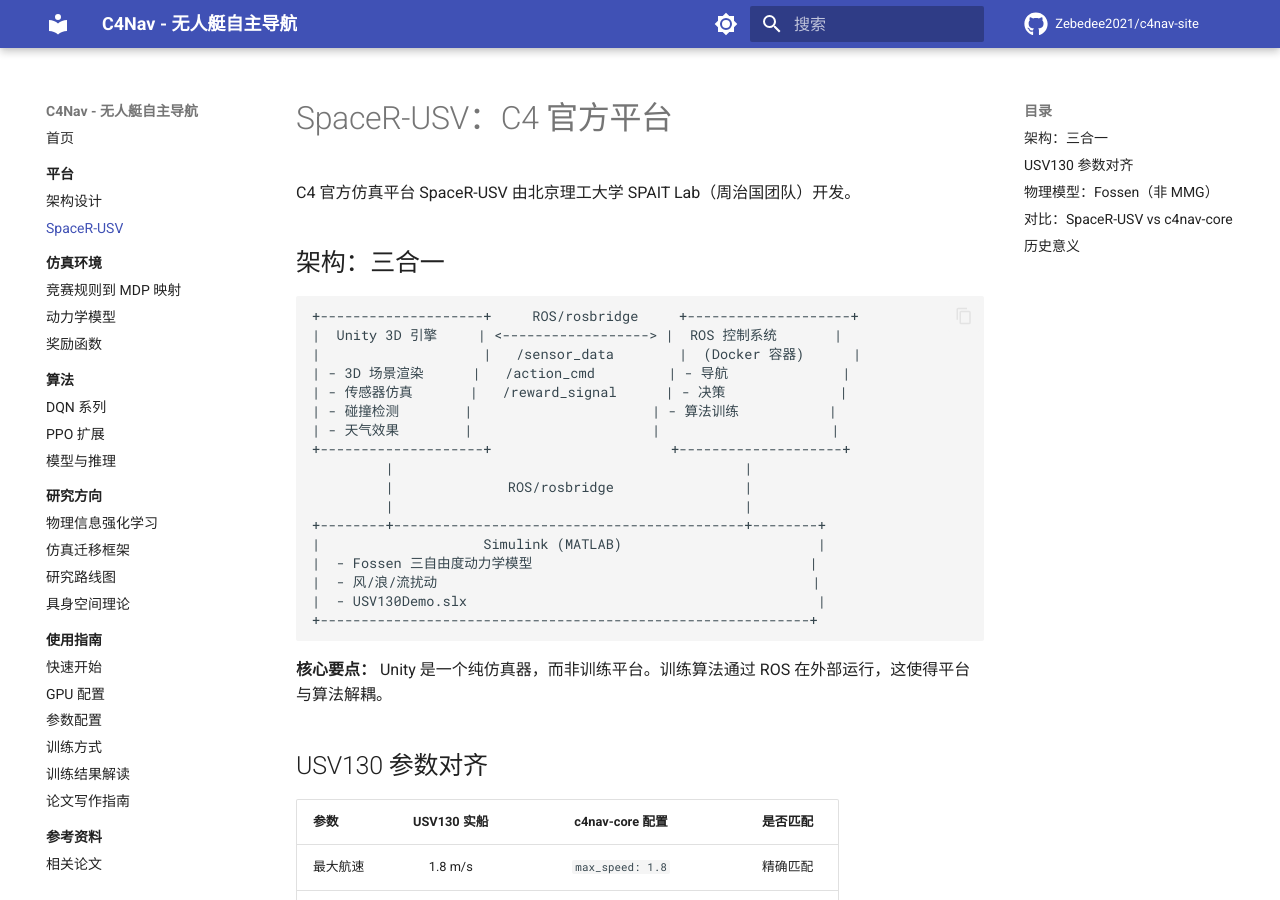
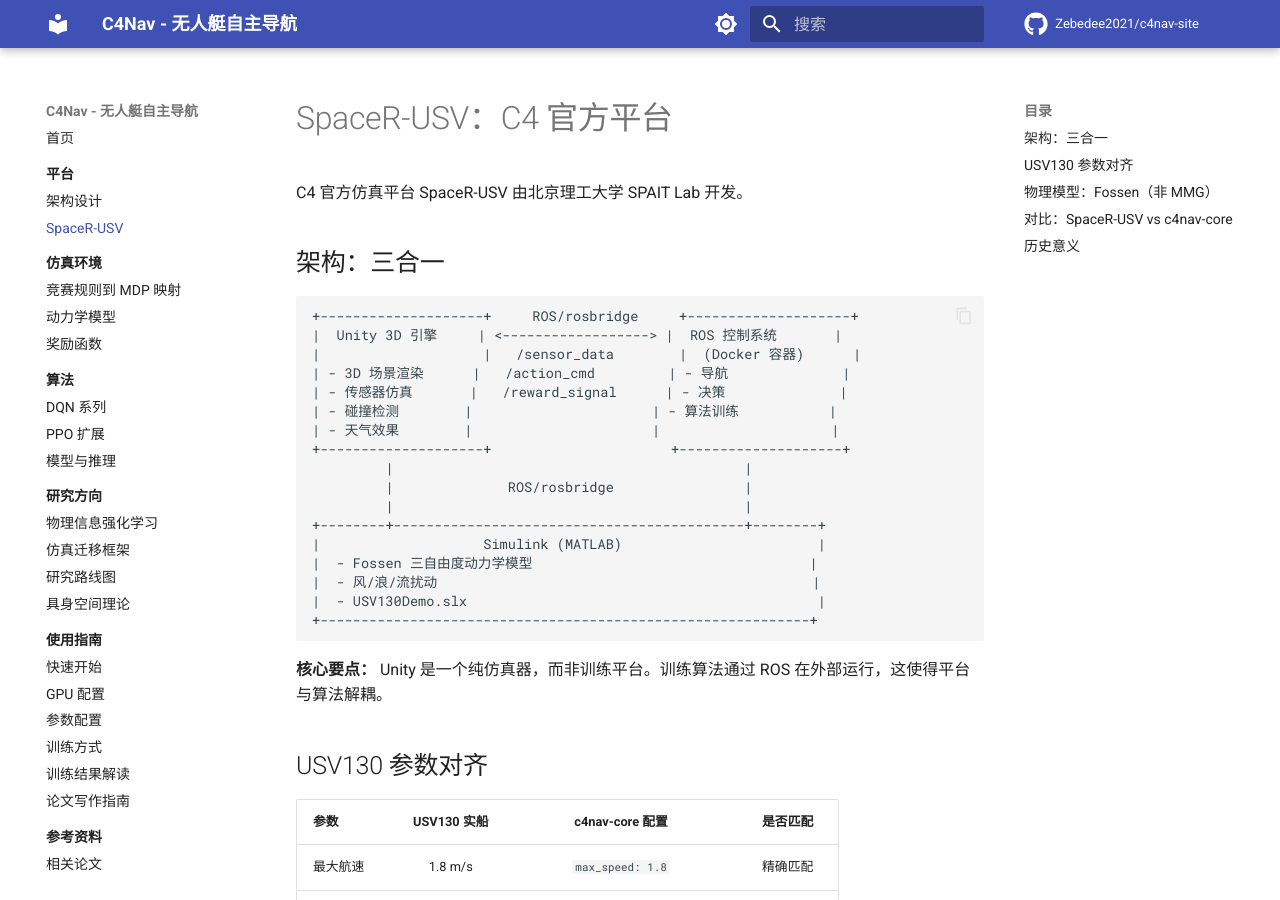
Before and after one commit to Zebedee2021/c4nav-site, an MkDocs documentation site: the page built from docs/platform/spacer-usv.md, in a window 1280 px wide and 900 px high. Built offline with MkDocs 1.6.1 and Material for MkDocs 9.7.7, drawn with Linux system fonts in a browser that asks for light colours; comment, search, counter and statistics services are not loaded.

Commit message:
docs: remove personal name from SpaceR-USV page
🤖 Generated with [Qoder][https://qoder.com]

```diff
--- a/docs/platform/spacer-usv.md
+++ b/docs/platform/spacer-usv.md
@@ -1,6 +1,6 @@
 # SpaceR-USV：C4 官方平台
 
-C4 官方仿真平台 SpaceR-USV 由北京理工大学 SPAIT Lab（周治国团队）开发。
+C4 官方仿真平台 SpaceR-USV 由北京理工大学 SPAIT Lab 开发。
 
 ## 架构：三合一
 
```
